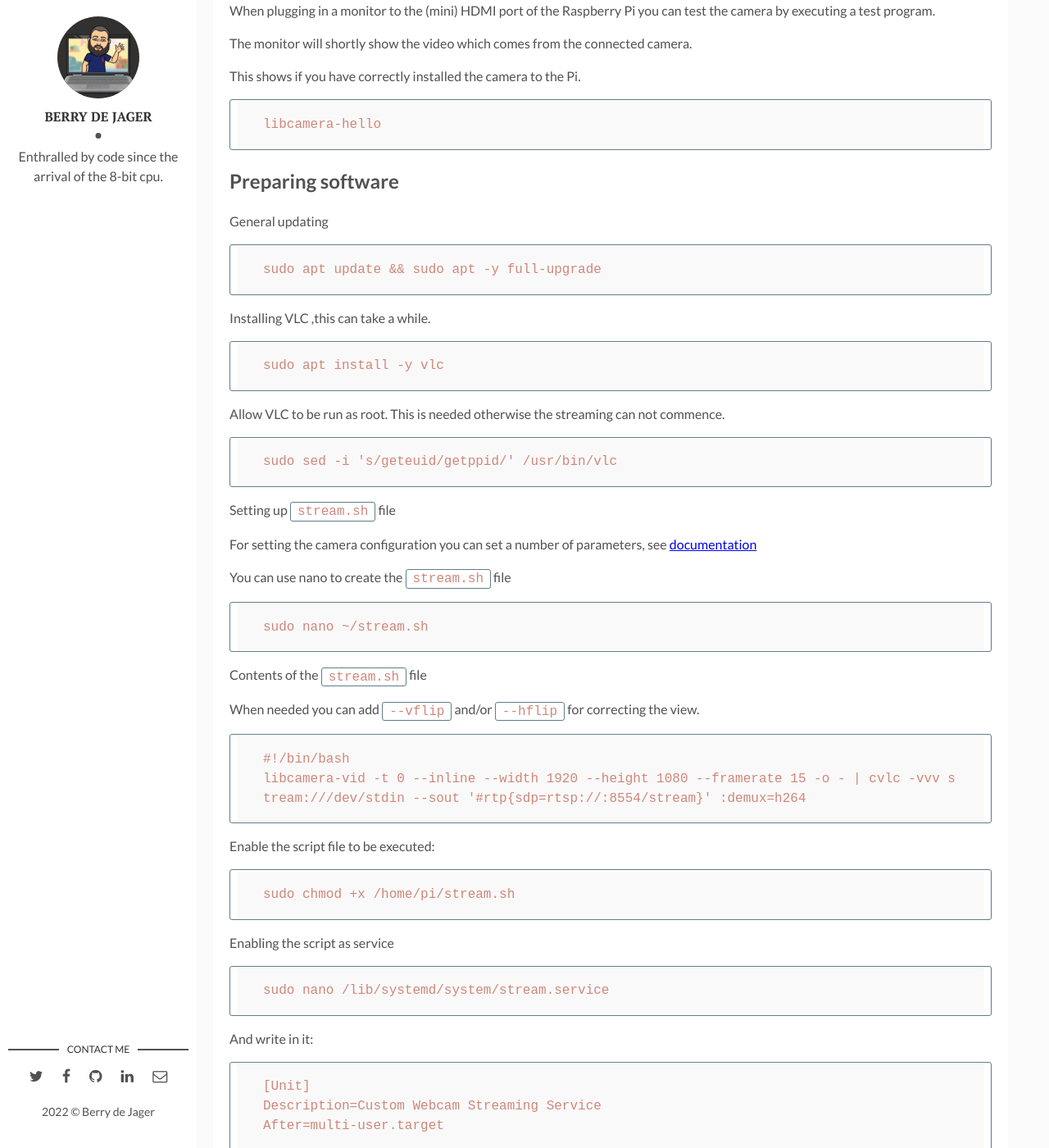
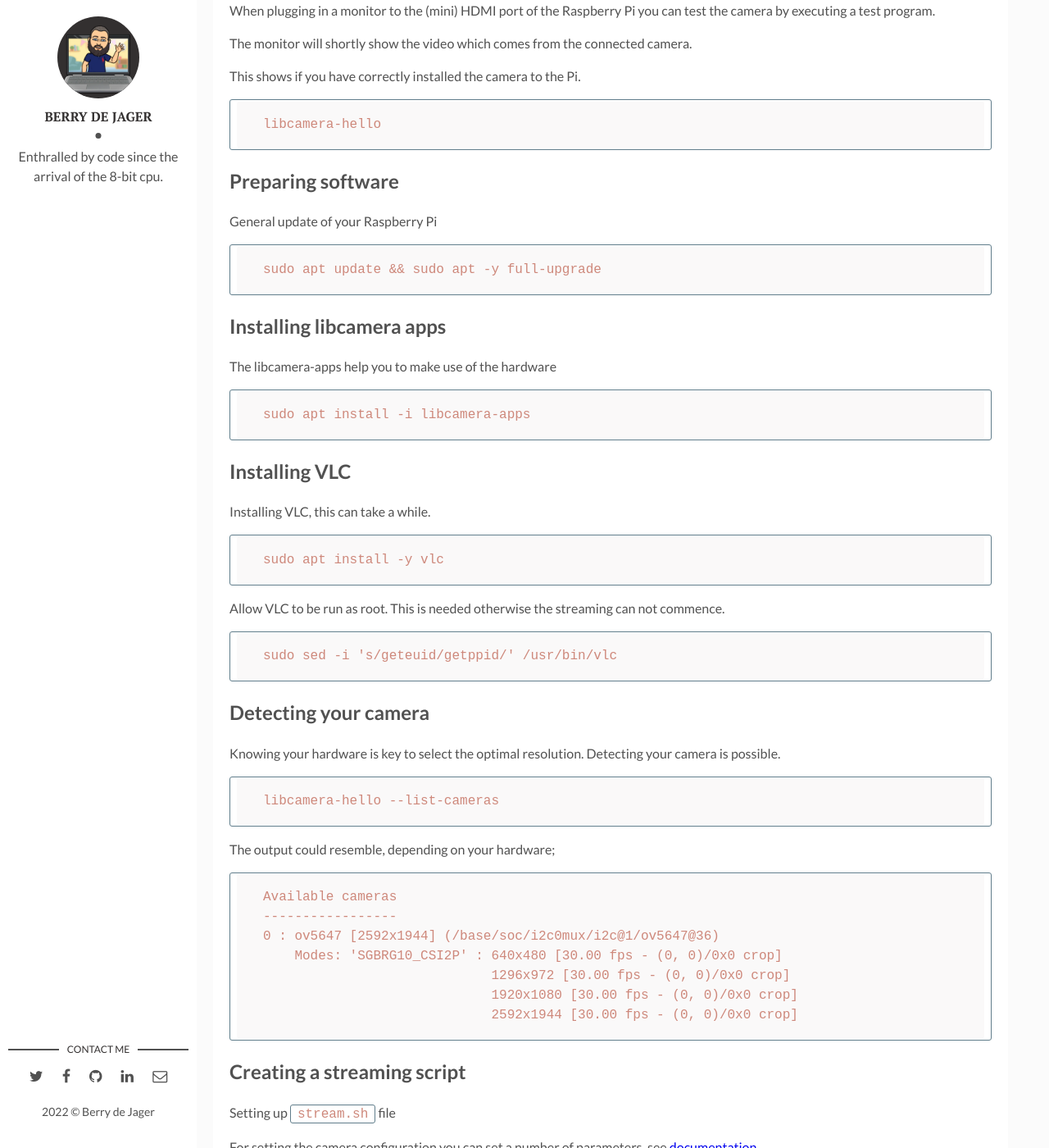
Before and after one commit to berrydejager/code, a Jekyll site: the page built from _posts/2022-04-29-Libcamera-RTSP.markdown, in a window 1280 px wide and 1400 px high, scrolled down 1295 px. Shown: the whole window at 82% size. Built offline with Jekyll 4.4.1, drawn with Linux system fonts in a browser that asks for light colours; some of the changed text lies outside the part shown.

Commit message:
Update 2022-04-29-Libcamera-RTSP.markdown

````diff
--- a/_posts/2022-04-29-Libcamera-RTSP.markdown
+++ b/_posts/2022-04-29-Libcamera-RTSP.markdown
@@ -39,13 +39,23 @@ libcamera-hello
 
 ## Preparing software
 
-General updating
+General update of your Raspberry Pi
 
 ```
 sudo apt update && sudo apt -y full-upgrade
 ```
 
-Installing VLC ,this can take a while.
+## Installing libcamera apps
+
+The libcamera-apps help you to make use of the hardware
+
+```
+sudo apt install -i libcamera-apps
+```
+
+## Installing VLC
+
+Installing VLC, this can take a while.
 
 ```
 sudo apt install -y vlc
@@ -56,6 +66,27 @@ Allow VLC to be run as root. This is needed otherwise the streaming can not comm
 sudo sed -i 's/geteuid/getppid/' /usr/bin/vlc
 ```
 
+## Detecting your camera
+
+Knowing your hardware is key to select the optimal resolution. Detecting your camera is possible.
+
+```
+libcamera-hello --list-cameras
+```
+
+The output could resemble, depending on your hardware;
+
+```
+Available cameras
+-----------------
+0 : ov5647 [2592x1944] (/base/soc/i2c0mux/i2c@1/ov5647@36)
+    Modes: 'SGBRG10_CSI2P' : 640x480 [30.00 fps - (0, 0)/0x0 crop]
+                             1296x972 [30.00 fps - (0, 0)/0x0 crop]
+                             1920x1080 [30.00 fps - (0, 0)/0x0 crop]
+                             2592x1944 [30.00 fps - (0, 0)/0x0 crop]
+```
+
+## Creating a streaming script
 
 Setting up `stream.sh` file
 
@@ -68,6 +99,8 @@ sudo nano ~/stream.sh
 ```
 
 Contents of the `stream.sh` file
+
+You might need to experiment with the resolution, frame-rate and so on.
 
 When needed you can add `--vflip` and/or `--hflip` for correcting the view.
 
````
